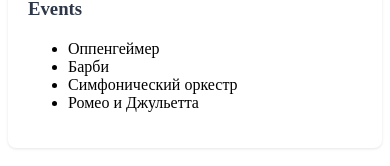
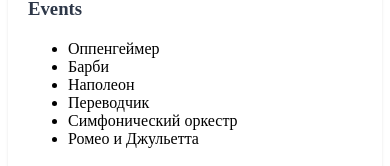
Before and after one commit to Jurakhonov/FH_test, a React (Create React App) app in the folder frontend/: page / in a window 390 px wide. Shown: the part 292-458 px from the top of the page. Built offline with nearby package versions, Linux system fonts and the light colour scheme; no server answers; the HTML template or start-up script is replaced by a standard one.

Commit message:
Major updates: Add more movies, fix categories, improve mobile responsiveness, add payment receipt

```diff
--- a/frontend/src/components/EventList.js
+++ b/frontend/src/components/EventList.js
@@ -1,14 +1,15 @@
 import React from "react";
 
 export default function EventList({ events, category, onSelect, selected }) {
-  const filtered = category
-    ? events.filter((e) => {
-        // handle backend returning category as object or id or null
-        if (!e.category) return false;
-        if (typeof e.category === "object") return e.category.id === category;
-        return Number(e.category) === Number(category);
-      })
-    : events;
+  const filtered =
+    !category || category === "all"
+      ? events
+      : events.filter((e) => {
+          if (!e.category) return false;
+          if (typeof e.category === "object")
+            return e.category.id === Number(category);
+          return Number(e.category) === Number(category);
+        });
   return (
     <div className="card">
       <h3>Events</h3>
--- a/frontend/src/components/SessionList.css
+++ b/frontend/src/components/SessionList.css
@@ -46,6 +46,21 @@
   opacity: 0.6;
   cursor: not-allowed;
   background-color: #f7fafc;
+  position: relative;
+}
+
+.sold-out::after {
+  content: "SOLD OUT";
+  position: absolute;
+  top: 50%;
+  left: 50%;
+  transform: translate(-50%, -50%) rotate(-15deg);
+  background-color: #e53e3e;
+  color: white;
+  padding: 4px 12px;
+  border-radius: 4px;
+  font-weight: bold;
+  pointer-events: none;
 }
 
 .session-controls {
--- a/frontend/src/components/SessionList.js
+++ b/frontend/src/components/SessionList.js
@@ -18,7 +18,7 @@
     setLoading(true);
 
     if (CONFIG.USE_MOCK_DATA) {
-      const data = mockData.sessions.filter(s => s.event.id === event.id);
+      const data = mockData.sessions.filter((s) => s.event.id === event.id);
       setSessions(data);
       setLoading(false);
     } else {
@@ -38,8 +38,14 @@
 
     // Применяем фильтр по доступности
     if (filterSoldOut) {
-      filteredSessions = filteredSessions.filter((s) => !s.is_sold_out);
+      filteredSessions = filteredSessions.filter((s) => s.available_seats > 0);
     }
+
+    // Обновляем статус sold out
+    filteredSessions = filteredSessions.map((session) => ({
+      ...session,
+      is_sold_out: session.available_seats === 0,
+    }));
 
     // Применяем сортировку
     return filteredSessions.sort((a, b) => {
--- a/frontend/src/mockData.js
+++ b/frontend/src/mockData.js
@@ -11,7 +11,7 @@
       category: 1,
       description:
         "История жизни американского физика-теоретика Роберта Оппенгеймера",
-      image_url: "https://source.unsplash.com/800x600/?movie",
+      image_url: "https://source.unsplash.com/800x600/?oppenheimer",
       duration: 180,
     },
     {
@@ -24,6 +24,23 @@
     },
     {
       id: 3,
+      title: "Наполеон",
+      category: 1,
+      description:
+        "Исторический эпос о жизни и завоеваниях Наполеона Бонапарта",
+      image_url: "https://source.unsplash.com/800x600/?napoleon",
+      duration: 158,
+    },
+    {
+      id: 4,
+      title: "Переводчик",
+      category: 1,
+      description: "Захватывающий триллер о военном переводчике",
+      image_url: "https://source.unsplash.com/800x600/?translator",
+      duration: 124,
+    },
+    {
+      id: 5,
       title: "Симфонический оркестр",
       category: 2,
       description: "Классическая музыка в современном исполнении",
@@ -31,7 +48,7 @@
       duration: 120,
     },
     {
-      id: 4,
+      id: 6,
       title: "Ромео и Джульетта",
       category: 3,
       description: "Классическая постановка Шекспира",
@@ -45,7 +62,7 @@
       event: { id: 1, title: "Оппенгеймер" },
       start_time: "2025-11-02T18:00:00",
       price: 1500,
-      available_seats: 45,
+      available_seats: 35,
       total_seats: 50,
       is_sold_out: false,
     },
@@ -69,7 +86,43 @@
     },
     {
       id: 4,
-      event: { id: 3, title: "Симфонический оркестр" },
+      event: { id: 3, title: "Наполеон" },
+      start_time: "2025-11-02T17:00:00",
+      price: 1700,
+      available_seats: 42,
+      total_seats: 50,
+      is_sold_out: false,
+    },
+    {
+      id: 5,
+      event: { id: 3, title: "Наполеон" },
+      start_time: "2025-11-02T20:30:00",
+      price: 1800,
+      available_seats: 15,
+      total_seats: 50,
+      is_sold_out: false,
+    },
+    {
+      id: 6,
+      event: { id: 4, title: "Переводчик" },
+      start_time: "2025-11-02T19:00:00",
+      price: 1600,
+      available_seats: 48,
+      total_seats: 50,
+      is_sold_out: false,
+    },
+    {
+      id: 7,
+      event: { id: 4, title: "Переводчик" },
+      start_time: "2025-11-02T21:30:00",
+      price: 1400,
+      available_seats: 50,
+      total_seats: 50,
+      is_sold_out: false,
+    },
+    {
+      id: 8,
+      event: { id: 5, title: "Симфонический оркестр" },
       start_time: "2025-11-03T19:00:00",
       price: 2000,
       available_seats: 100,
@@ -77,8 +130,8 @@
       is_sold_out: false,
     },
     {
-      id: 5,
-      event: { id: 4, title: "Ромео и Джульетта" },
+      id: 9,
+      event: { id: 6, title: "Ромео и Джульетта" },
       start_time: "2025-11-04T18:00:00",
       price: 1800,
       available_seats: 30,
```
Also changed, not shown: frontend/src/components/PaymentReceipt.css (added, +64 -0 lines), frontend/src/components/PaymentReceipt.js (added, +48 -0 lines), frontend/src/components/SeatGrid.css (added, +76 -0 lines).
